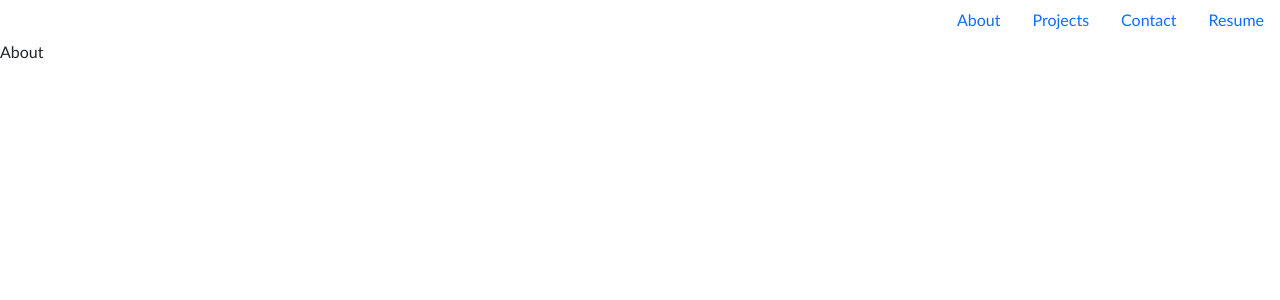
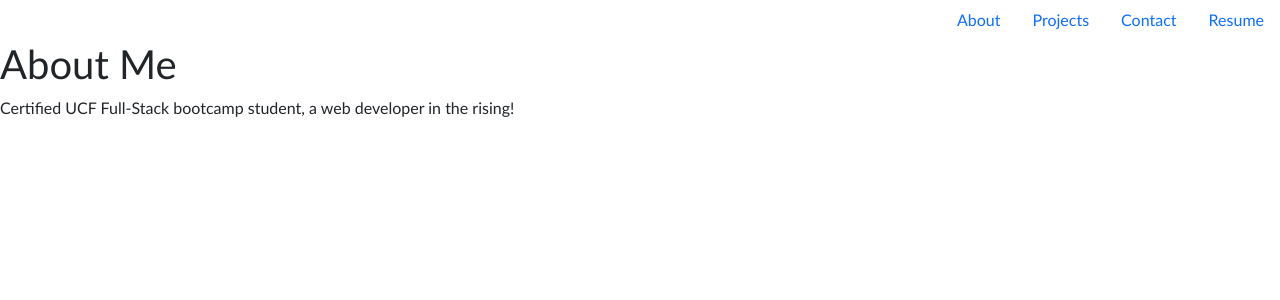
Before and after one commit to MariaYConstanza/hw-20, a React (Create React App) app: page / in a window 1280 px wide. Shown: the top 300 px of the page. Built offline with nearby package versions, Linux system fonts and the light colour scheme.

Commit message:
basic template for contact index.js

```diff
--- a/src/components/About/index.jsx
+++ b/src/components/About/index.jsx
@@ -2,7 +2,12 @@ import React from 'react';
 
 const About = () => {
     return (
-        <div>About</div>
+        <div>
+            <h1>About Me</h1>
+            <p>
+                Certified UCF Full-Stack bootcamp student, a web developer in the rising!
+            </p>
+        </div>
     );
 };
 
--- a/src/components/Contact/index.jsx
+++ b/src/components/Contact/index.jsx
@@ -2,7 +2,21 @@ import React from 'react';
 
 const Contact = () => {
     return (
-        <div>Contact</div>
+        <div>
+            <h1>Contact Me</h1>
+            <div class="mb-3">
+                <label for="exampleFormControlInput1" class="form-label">Email address</label>
+                <input type="email" class="form-control" id="exampleFormControlInput1" placeholder="name@example.com"></input>
+            </div>
+            <div class="mb-3">
+                <label for="exampleFormControlInput1" class="form-label">Name</label>
+                <input type="name" class="form-control" id="exampleFormControlInput1" placeholder="name"></input>
+            </div>
+            <div class="mb-3">
+                <label for="exampleFormControlTextarea1" class="form-label">Example textarea</label>
+                <textarea class="form-control" id="exampleFormControlTextarea1" rows="3"></textarea>
+            </div>
+        </div>
     );
 };
 
```
